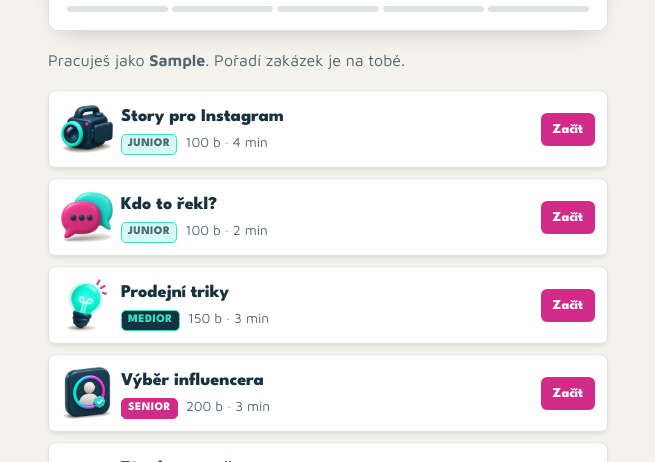
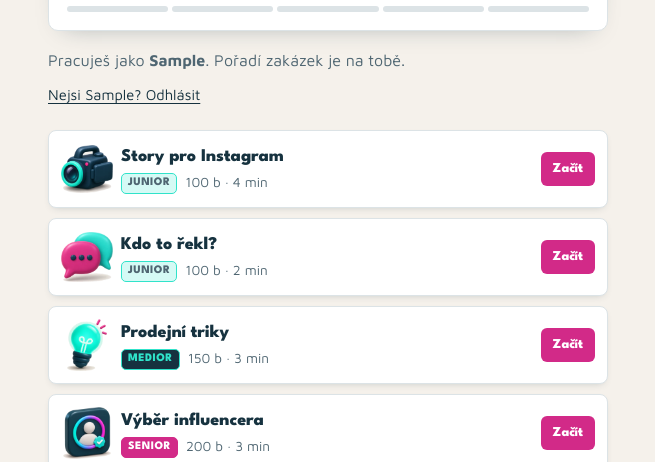
Before and after one commit to tiktokuj-czvn/options-marketing, a plain HTML site: page docs/index.html in a window 1280 px wide. Both pictures are taken after typing "Sample" into the empty fields and a click on the button "Jdu na to". Shown: the part 297-759 px from the top of the page, without its empty margins (312-967 px from the left). Drawn offline with Linux system fonts and the light colour scheme.

Commit message:
Odhlaseni pro sdilene zarizeni u stanku

```diff
--- a/docs/index.html
+++ b/docs/index.html
@@ -32,6 +32,9 @@ svg.i{width:26px;height:26px;fill:none;stroke:currentColor;stroke-width:2;stroke
 .pts{font-family:var(--disp);font-weight:800;font-size:.95rem;background:var(--turq);color:var(--navy);padding:6px 12px;border-radius:999px;font-variant-numeric:tabular-nums;white-space:nowrap}
 .screen{display:grid;gap:18px}
 .lead{color:var(--muted)}
+.who{display:grid;gap:6px;justify-items:start}
+.out{border:0;background:none;padding:6px 0;font:inherit;font-size:.92rem;color:var(--navy);text-decoration:underline;text-underline-offset:3px}
+.out.sure{color:var(--mag);font-weight:700}
 .btn{border:0;border-radius:10px;padding:15px 18px;font-family:var(--disp);font-weight:800;font-size:1.05rem;background:var(--mag);color:#fff;transition:transform .12s cubic-bezier(.2,.8,.2,1),box-shadow .2s;box-shadow:0 6px 16px -8px rgba(210,42,136,.7)}
 .btn.dark{background:var(--navy);box-shadow:0 6px 16px -8px rgba(22,50,63,.7)}
 .btn.ghost{background:var(--card);color:var(--navy);border:2px solid var(--navy);box-shadow:none}
@@ -444,7 +447,7 @@ function home(){
     <div class="hero-cup" id="herocup">${img('cup',150)}</div>
     <div class="progress" style="grid-column:1/-1" aria-label="Hotovo ${done} z 5">${TASKS.map(t=>`<i class="${isDone(t.id)?'on':''}"></i>`).join('')}</div>
   </section>`}
-  ${state.nick ? `<p class="lead">Pracuješ jako <b>${esc(state.nick)}</b>. Pořadí zakázek je na tobě.</p>` : nickForm(pending)}
+  ${state.nick ? `<div class="who"><p class="lead">Pracuješ jako <b>${esc(state.nick)}</b>. Pořadí zakázek je na tobě.</p><button class="out" id="out" type="button">Nejsi ${esc(state.nick)}? Odhlásit</button></div>` : nickForm(pending)}
   <div class="jobs">${TASKS.map(t=>{
     const s = state.scores[t.id];
     return `<button class="job press ${s!=null?'done':''}" data-go="${t.id}" ${state.nick?'':'disabled'}>
@@ -452,7 +455,15 @@ function home(){
       <span class="t"><b>${t.name}</b><small>${s!=null?`Odznak ${t.badge}`:`<b class="lvl lvl-${t.lvl.toLowerCase()}">${t.lvl}</b> ${100*MULT[t.lvl]} b · ${t.time}`}</small></span>
       ${s!=null?`<span class="stamp">${s} b</span>`:`<span class="go">Začít</span>`}</button>`}).join('')}</div>
   <button class="btn dark full" data-go="zebricek">Žebříček dne</button>`;
-  bindNick(); tilt($('#herocup'));
+  bindNick(); bindOut(); tilt($('#herocup'));
+}
+/* Odhlášení pro sdílené zařízení u stánku: body v žebříčku zůstanou, hra začne od nuly */
+function bindOut(){
+  const b = $('#out'); if(!b) return;
+  b.addEventListener('click', ()=>{
+    if(!b.classList.contains('sure')){ b.classList.add('sure'); b.textContent = 'Opravdu odhlásit? Body v žebříčku zůstanou. Klepni znovu'; setTimeout(()=>{ if(b.isConnected){ b.classList.remove('sure'); b.textContent = `Nejsi ${state.nick}? Odhlásit` } }, 5000); return }
+    state = {nick:'', scores:{}, saved:{}}; persist(); updPts(); location.hash = ''; home(); window.scrollTo(0,0);
+  });
 }
 function nickForm(pending){
   return `<form class="nick" id="nickf">${pending?`<span class="hint">Jdeš na úkol <b>${pending.name}</b>. Nejdřív se představ.</span>`:''}<label for="nick">Jak ti máme říkat?</label>
```
Also changed, not shown: index.html (+13 -2 lines).
